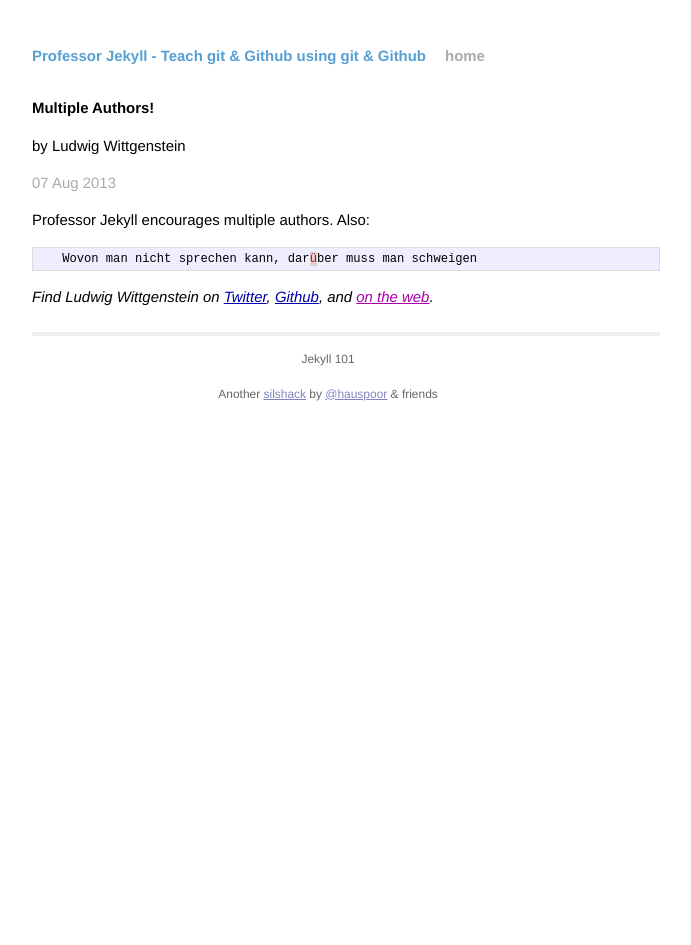
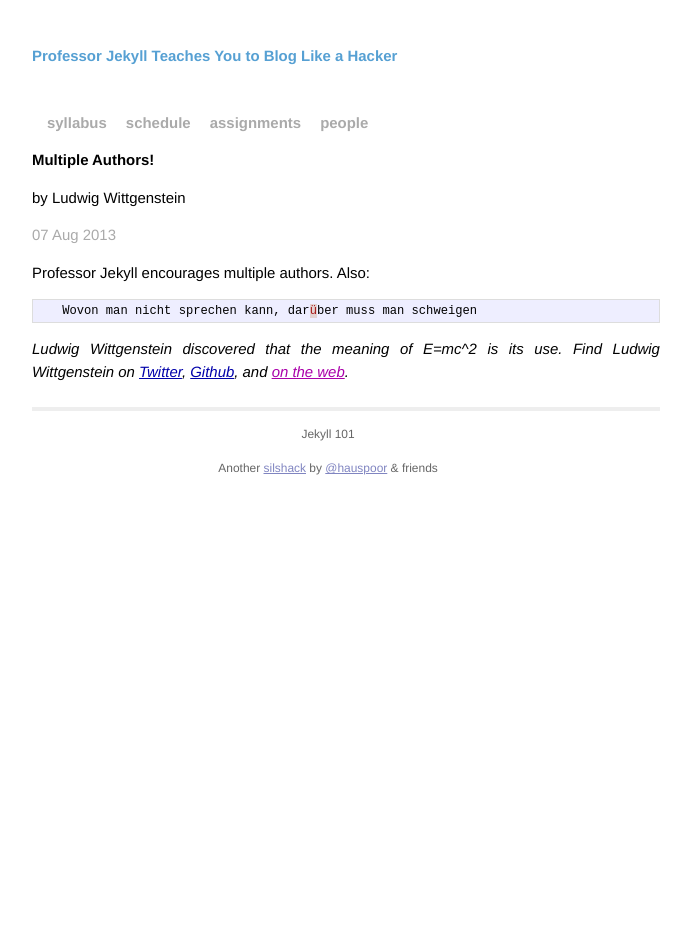
Before and after one commit to silshack/professorjekyll, a Jekyll site: the page built from _posts/2013-08-07-multiple-authors.markdown, in a window 1280 px wide. Shown: the whole page, without its empty margins (294-985 px from the left). Built offline with Jekyll 4.4.1, drawn with Linux system fonts in a browser that asks for light colours.

Commit message:
Update layouts and config for pages

```diff
--- a/_config.yml
+++ b/_config.yml
@@ -1,7 +1,12 @@
-name: Professor Jekyll - Teach git & Github using git & Github
+name: Professor Jekyll Teaches You to Blog Like a Hacker
 pygments: true
 
 url: http://silshack.github.io/professorjekyll/
+
+course:
+  title: Intro to Hacking
+  number: Jekyll 101
+  instructor: Prof. Jekyll
 
 authors:
   einstein:
@@ -11,7 +16,7 @@ authors:
       website: http://www.relativity.com
       github:
       twitter:
-      about:  E=mc^2
+      about:  Albert Einstein discovered that E=mc^2.
   wittgenstein:
       name: Ludwig Wittgenstein
       prof: true
@@ -19,4 +24,4 @@ authors:
       website: http://www.tractatus.com
       github:
       twitter:
-      about:  E=mc^2
+      about:  Ludwig Wittgenstein discovered that the meaning of E=mc^2 is its use.
--- a/_layouts/default.html
+++ b/_layouts/default.html
@@ -19,7 +19,12 @@
           <div class="site">
             <div class="header">
               <h1 class="title"><a href="{{ site.url }}">{{ site.name }}</a></h1>
-              <a class="extra" href="{{ site.url }}">home</a>
+              <p>
+              <a class="extra" href="{{ site.url }}syllabus.html">syllabus</a>
+              <a class="extra" href="{{ site.url }}schedule.html">schedule</a>
+              <a class="extra" href="{{ site.url }}assignments.html">assignments</a>
+              <a class="extra" href="{{ site.url }}people.html">people</a>
+              </p>
             </div>
 
                 {{ content }}
@@ -27,7 +32,7 @@
             <div class="footer">
               <div class="contact">
                 <p>
-                  Jekyll 101
+                  {{ site.course.number }}
                 </p>
                 <p>
                   Another <a href="http://github.com/silshack/professorjekyll">silshack</a> by  <a href="http://twitter.com/hauspoor/">@hauspoor</a> & friends<br />
--- a/_layouts/post.html
+++ b/_layouts/post.html
@@ -17,5 +17,5 @@ by {{ author.name }}
 </div>
 
 <div class="end">
-	Find {{ author.name }} on <a href="http://twitter.com/{{author.twitter}}">Twitter</a>, <a href="http://github.com/{{author.github}}">Github</a>, and <a href="{{web}}">on the web</a>.
+	{{ author.about }} Find {{ author.name }} on <a href="http://twitter.com/{{author.twitter}}">Twitter</a>, <a href="http://github.com/{{author.github}}">Github</a>, and <a href="{{web}}">on the web</a>.
 </div>
```
